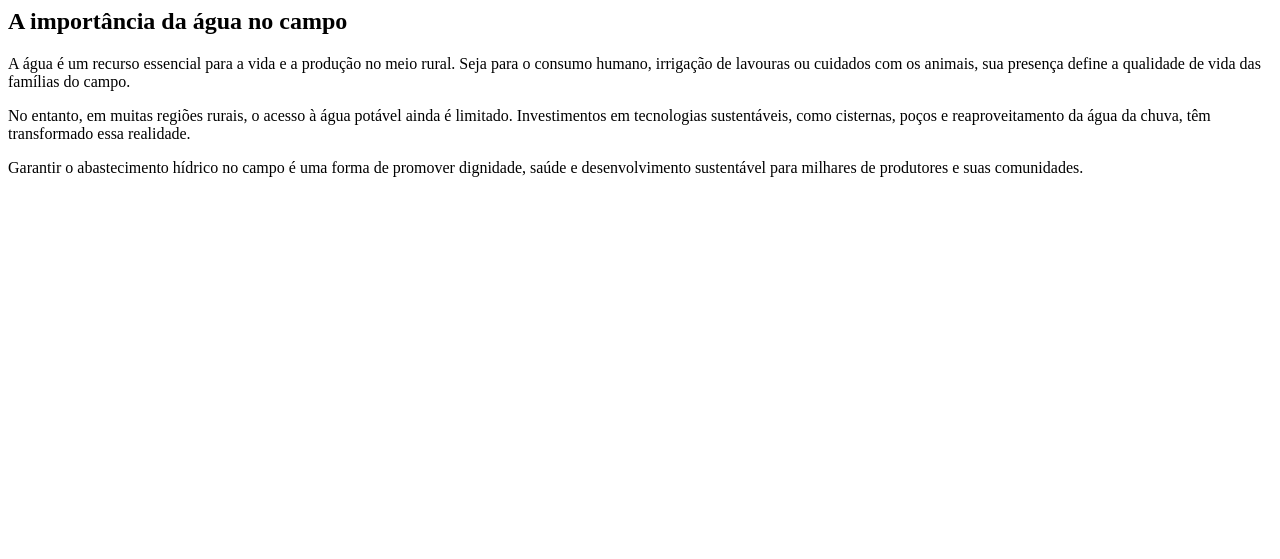
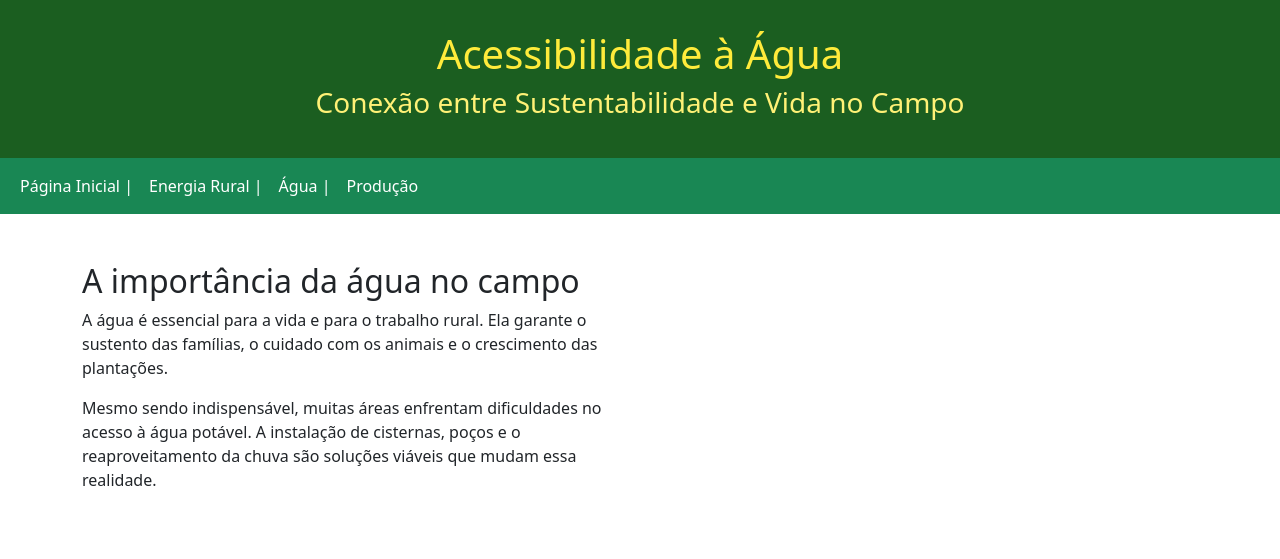
Before and after one commit to mariavihhteixeira/agrinho-finaliza-ao, a plain HTML site: page agua.html in a window 1280 px wide. Drawn offline with nearby package versions, Linux system fonts and the light colour scheme.

Commit message:
Update agua.html

```diff
--- a/agua.html
+++ b/agua.html
@@ -1,10 +1,33 @@
-<h2>A importância da água no campo</h2>
-<p>
-    A água é um recurso essencial para a vida e a produção no meio rural. Seja para o consumo humano, irrigação de lavouras ou cuidados com os animais, sua presença define a qualidade de vida das famílias do campo.
-</p>
-<p>
-    No entanto, em muitas regiões rurais, o acesso à água potável ainda é limitado. Investimentos em tecnologias sustentáveis, como cisternas, poços e reaproveitamento da água da chuva, têm transformado essa realidade.
-</p>
-<p>
-    Garantir o abastecimento hídrico no campo é uma forma de promover dignidade, saúde e desenvolvimento sustentável para milhares de produtores e suas comunidades.
-</p>
+<!DOCTYPE html>
+<html lang="pt-BR">
+<head>
+    <meta charset="UTF-8">
+    <title>Acessibilidade à Água</title>
+    <link rel="stylesheet" href="style.css">
+    <link href="https://cdn.jsdelivr.net/npm/bootstrap@5.3.5/dist/css/bootstrap.min.css" rel="stylesheet">
+</head>
+<body>
+    <section class="cabecalho">
+        <h1>Acessibilidade à Água</h1>
+        <h3>Conexão entre Sustentabilidade e Vida no Campo</h3>
+    </section>
+
+    <nav class="navbar navbar-expand-lg bg-success">
+        <div class="container-fluid justify-content-center">
+            <div class="collapse navbar-collapse" id="navbarNav">
+                <ul class="navbar-nav text-white">
+                    <li class="nav-item"><a class="nav-link text-white" href="index.html">Página Inicial |</a></li>
+                    <li class="nav-item"><a class="nav-link text-white" href="energia.html">Energia Rural |</a></li>
+                    <li class="nav-item"><a class="nav-link active text-white" href="#">Água |</a></li>
+                    <li class="nav-item"><a class="nav-link text-white" href="producao.html">Produção</a></li>
+                </ul>
+            </div>
+        </div>
+    </nav>
+
+    <div class="container py-5">
+        <div class="row">
+            <div class="col-md-6">
+                <h2>A importância da água no campo</h2>
+                <p>A água é essencial para a vida e para o trabalho rural. Ela garante o sustento das famílias, o cuidado com os animais e o crescimento das plantações.</p>
+                <p>Mesmo sendo indispensável, muitas áreas enfrentam dificuldades no acesso à água potável. A instalação de cisternas, poços e o reaproveitamento da chuva são soluções viáveis que mudam essa realidade.</p>
```
